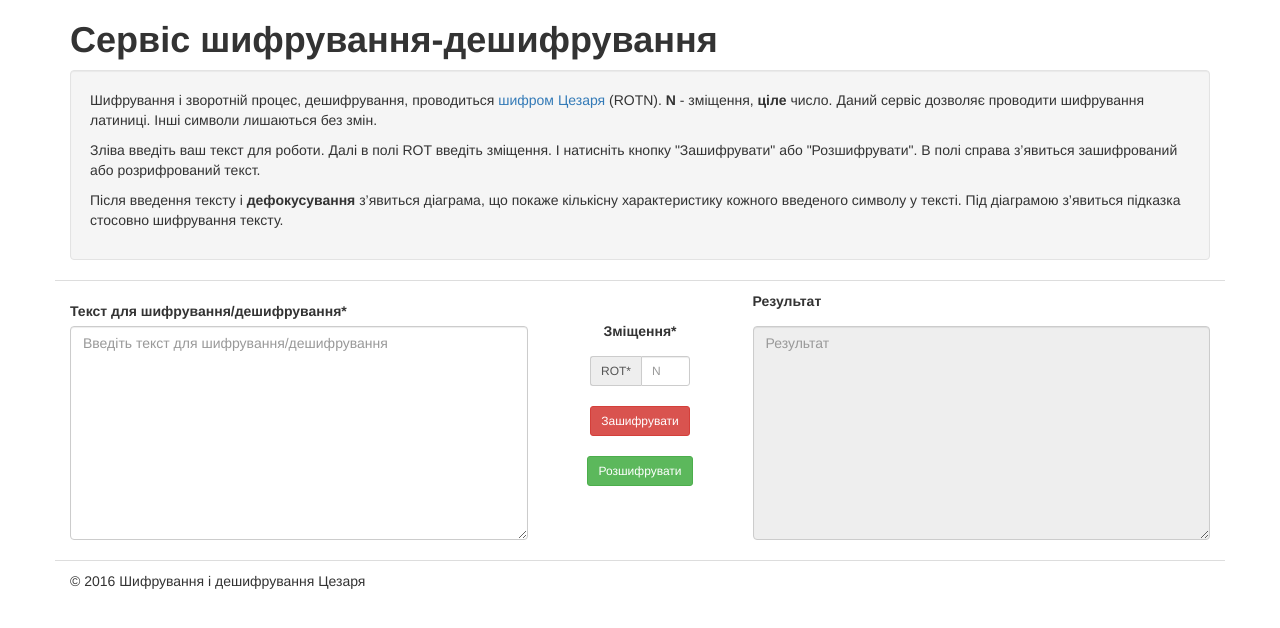
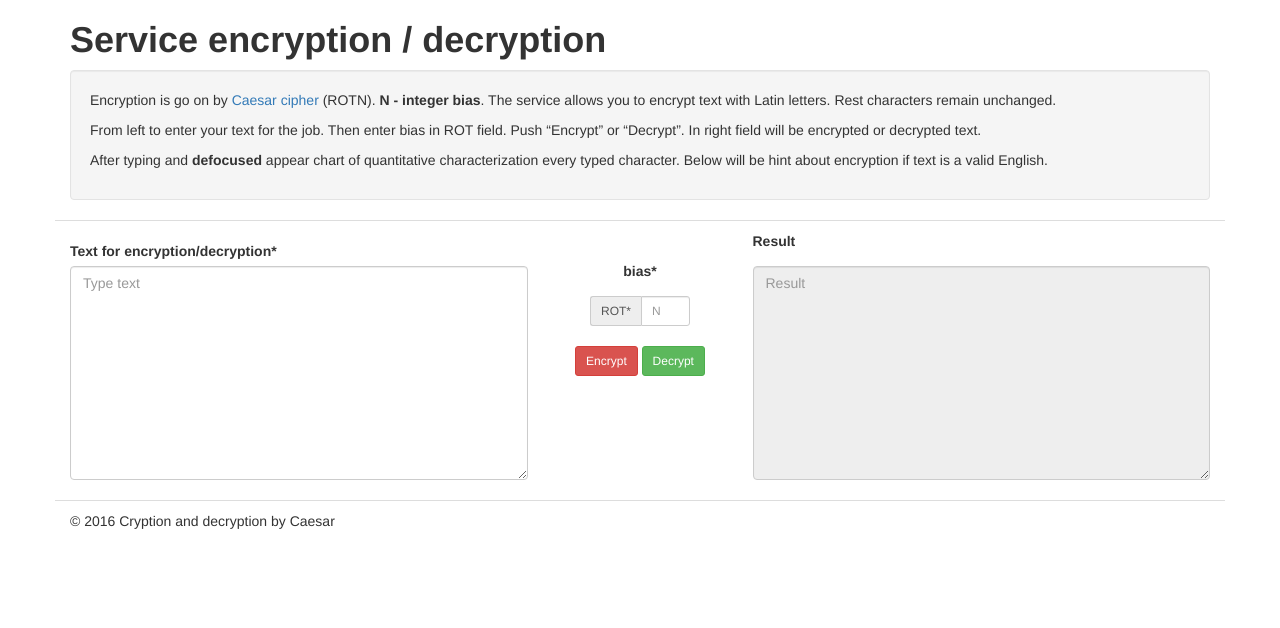
Before and after one commit to grydinywka/caesar, a Django app: page / in a window 1280 px wide. Shown: the top 628 px of the page. Run offline with Django 3.2, Linux system fonts and the light colour scheme; parts of the project's set-up code (start-up, migrations or seed data) failed here and were passed over; some libraries are stand-ins or nearby versions.

Commit message:
translated all

```diff
--- a/caesar/settings.py
+++ b/caesar/settings.py
@@ -118,7 +118,8 @@ AUTH_PASSWORD_VALIDATORS = [
 # Internationalization
 # https://docs.djangoproject.com/en/1.9/topics/i18n/
 
-LANGUAGE_CODE = 'uk-Uk'
+# LANGUAGE_CODE = 'uk-Uk'
+LANGUAGE_CODE = 'en-us'
 
 # TIME_ZONE = 'Europe/Zaporozhye'
 TIME_ZONE = 'UTC'
--- a/caesarapp/static/js/main.js
+++ b/caesarapp/static/js/main.js
@@ -16,7 +16,7 @@ function ajax_data_post_json() {
                 var rotate_error = $('#rot-error');
 
                 if ('errors' in data) {
-                    $('#status_msg').show().html('Помилки валідації! Виправте їх!.');
+                    $('#status_msg').show().html(gettext('Validation errors! Correct them!'));
                     if ('input_text' in data.errors) {
                         input_error.html(data.errors.input_text);
                         input_error.parent().addClass('has-error');
@@ -42,11 +42,11 @@ function ajax_data_post_json() {
 
 
                 if ('crypt' in data) {
-                    $("#result-field").html('Результат: Зашифрований текст');
+                    $("#result-field").html(gettext('Result: Encrypted text'));
                 } else if ('encrypt' in data) {
-                    $("#result-field").html('Результат: Розшифрований текст');
+                    $("#result-field").html(gettext('Result: Decrypted text'));
                 } else {
-                    $("#result-field").html('Результат');
+                    $("#result-field").html(gettext('Result'));
                 }
 
                 $("textarea[name='output-text']").html(data.output_text);
@@ -61,8 +61,8 @@ function charts(data,ChartType){
     google.load("visualization", "1", {packages:["corechart"], callback: drawVisualization});
     function drawVisualization(){
         var data = new google.visualization.DataTable();
-        data.addColumn('string', 'Літера');
-        data.addColumn('number', 'Кількіть літер');
+        data.addColumn('string', gettext('Letter'));
+        data.addColumn('number', gettext('Quantity of the same letters'));
         $.each(jsonData, function(i,jsonData){
             if (jsonData != undefined) {
                 var value=jsonData.value;
@@ -72,7 +72,7 @@ function charts(data,ChartType){
         });
 
         var options = {
-        title : "Частота кожного введеного символу в тексті.",
+        title : gettext("Frequency of every typed character in text."),
         colorAxis: {colors: ['#54C492', '#cc0000']},
         datalessRegionColor: '#dedede',
         defaultColor: '#dedede'
--- a/caesarapp/templates/index.html
+++ b/caesarapp/templates/index.html
@@ -1,3 +1,4 @@
+{% load i18n %}
 {% load static from staticfiles %}
 
 <!DOCTYPE html>
@@ -5,9 +6,9 @@
 
 	<head>
 		<meta charset="UTF-8"/>
-		<title>Система шифрування і дешифрування</title>
+		<title>{% trans "Service encryption / decryption" %}</title>
 		<meta name="description"
-			  value="Система шифрквання і дешифрування" />
+			  value={% trans "Service encryption / decryption" %} />
 		<meta name="viewport" content="width=device-width, initial-scale=1" />
 
 		<!-- Style Section -->
@@ -23,25 +24,28 @@
 			<!-- Start Legend -->
 			<div class="row" id="header">
 				<div class="col-xs-12">
-					<h1>Сервіс шифрування-дешифрування</h1>
+					<h1>{% trans "Service encryption / decryption" %}</h1>
 
 					<div class="alert alert-warning" id="status_msg" role="alert"></div>
 
                     <div class="well">
-                        <p>Шифрування і зворотній процес, дешифрування, проводиться <a href="https://en.wikipedia.org/wiki/Caesar_cipher">шифром Цезаря</a> (ROTN).
-					    <span class="important">N</span> - зміщення, <span class="important">ціле</span> число.
-							Даний
-							сервіс дозволяє проводити
-						шифрування латиниці. Інші символи лишаються без змін.
+                        <!--<p>Шифрування і зворотній процес, дешифрування, проводиться <a href="https://en.wikipedia.org/wiki/Caesar_cipher">шифром Цезаря</a> (ROTN).-->
+                        <p>
+							{% trans "Encryption is go on by " %}
+							<a href='https://en.wikipedia.org/wiki/Caesar_cipher'>{% trans "Caesar cipher" %}</a> (ROTN).
+					    	<span class='important'>N  - {% trans "integer bias" %}</span>.
+							{% trans "The service allows you to encrypt text with Latin letters. Rest characters remain unchanged." %}
 					    </p>
-                        <p>Зліва введіть ваш текст для роботи. Далі в полі ROT введіть зміщення. І натисніть
-                        кнопку "Зашифрувати" або "Розшифрувати". В полі справа з’явиться зашифрований або
-                            розрифрований текст.</p>
-						<p>Після введення тексту і <span class="important">дефокусування</span> з’явиться
-							діаграма, що
-							покаже кількісну характеристику
-							кожного	введеного символу у	тексті. Під діаграмою з’явиться
-							підказка стосовно шифрування тексту.
+                        <p>
+							{% trans "From left to enter your text for the job. Then enter bias in ROT field." %}
+							{% trans "Push &ldquo;Encrypt&rdquo; or &ldquo;Decrypt&rdquo;." %}
+							{% trans "In right field will be encrypted or decrypted	text." %}
+						</p>
+						<p>
+							{% trans "After typing and " %}<span class="important">
+							{% trans "defocused" %}</span>
+							{% trans " appear chart of quantitative characterization every typed character." %}
+							{% trans "Below will be hint about encryption if text is a valid English." %}
 						</p>
                     </div>
 				</div>
@@ -55,31 +59,33 @@
 
 					<div class="col-xs-5">
 						<span id="input-text-error" class="help-block"></span>
-                        <label for="input-text" class="control-label">Текст для шифрування/дешифрування*</label>
+                        <label for="input-text" class="control-label">
+							{% trans "Text for encryption/decryption" %}*
+						</label>
 						<textarea name="input-text" id="input-text" rows="10" class="form-control"
-								  placeholder="Введіть текст для шифрування/дешифрування"></textarea>
+								  placeholder="{% trans 'Type text' %}"></textarea>
 					</div>
 
 					<div class="col-xs-2" id="buttons">
 						<span id="rot-error" class="help-block"></span>
-						<div><label for="rot" class="control-label">Зміщення*</label></div>
+						<div><label for="rot" class="control-label">{% trans "bias" %}*</label></div>
 						<div class="input-group input-group-sm">
 							<span for="rot" class="input-group-addon sizing-addon3">ROT*</span>
 							<input type="text" class="form-control" placeholder="N"
 								 value="" name="rot" id="rot"
 								 aria-describedby="sizing-addon3">
 						</div>
-						<input type="submit" value="Зашифрувати" name="crypt"
+						<input type="submit" value="{% trans 'Encrypt' %}" name="crypt"
 							   class="btn btn-danger btn-sm"/>
-						<input type="submit" value="Розшифрувати" name="encrypt"
+						<input type="submit" value="{% trans 'Decrypt' %}" name="encrypt"
 							   class="btn btn-success btn-sm"/>
 					</div>
 
 					<div class="col-xs-5">
-                        <label class="control-label" id="result-field">Результат</label>
+                        <label class="control-label" id="result-field">{% trans "Result" %}</label>
 						<span id="output-text-error" class="help-block"></span>
 						<textarea readonly="readonly" name="output-text" id="output-text" rows="10" class="form-control"
-								  placeholder="Результат"></textarea>
+								  placeholder="{% trans 'Result' %}"></textarea>
 					</div>
 				</form>
 			</div>
@@ -98,7 +104,7 @@
 				<div class="col-xs-12">
 
                     <div class="alert alert-info">
-                        <strong>Info!</strong> Порада стосовно шифрування.
+                        <strong>{% trans 'Info!' %}</strong>{% trans " about encryption: " %}
                     </div>
 				</div>
 			</div>
@@ -107,7 +113,7 @@
 			<!-- Start Footer -->
 			<div class="row" id="footer">
 				<div class="col-xs-12">
-					&copy; 2016 Шифрування і дешифрування Цезаря
+					&copy; 2016 {% trans "Cryption and decryption by Caesar" %}
 				</div>
 			</div>
 			<!-- End Footer -->
--- a/caesarapp/views.py
+++ b/caesarapp/views.py
@@ -1,9 +1,8 @@
-# -*- coding: utf-8 -*-
-
 import os, redis
 
 from django.shortcuts import render
 from django.http import JsonResponse
+from django.utils.translation import ugettext as _
 
 def is_alpha(c):
     c = ord(c)
@@ -65,20 +64,20 @@ def index(request):
             # Validate input-text field
             input_text = data.has_key('input-text') and data["input-text"] or ''
             if not input_text:
-                errors['input_text'] = u'Текст для шифрування/дешифрування є обов’язковим!'
+                errors['input_text'] = _(u'Text is required!')
             else:
                 result_dict['input_text'] = data['input-text']
 
             # Validate rotate field
             rot = data.has_key('rot') and data['rot'] or ''
             if not rot:
-                errors['rot'] = u'Зміщення є обов’язковим!'
+                errors['rot'] = _(u'Bias is required!')
             # elif date is not integer or is not number
             else:
                 try:
                     rot = int(rot)
                 except Exception:
-                    errors['rot'] = u'Невірне значення зміщення! Введіть ціле число!'
+                    errors['rot'] = _(u'Incorrect bias! Type integer!')
                 result_dict['rot'] = rot
 
             result_dict["output_text"] = ''
@@ -123,7 +122,7 @@ def index(request):
             if length_of_data == 0:
                 res_string = False
             elif counter_word == length_of_data:
-                res_string = u"Це незашифрований текст! Кожне слово є словом англійської мови."
+                res_string = _(u"It isn't encrypted text! Every word is word of English language.")
             elif counter_word == 0:
                 rotate = getRot(textdata[0], r)
                 if rotate > 0: # if word is crypted
@@ -135,14 +134,15 @@ def index(request):
                             count_crypted += 1
                         i += 1
                     if count_crypted == length_of_data:
-                        res_string = u"Текст зашифровано в ROT{}".format(rotate)
+                        res_string = _(u"Text encrypted in ROT{}").format(rotate)
                     else:
-                        res_string = u"{} слів зашифровано в ROT{}, решта або мають помилки, або зашифровані " \
-                                     u"по-іншому.".format(count_crypted, rotate)
+                        res_string = _(u"{} words encrypted in ROT{}, rest or have errors, "\
+                                       u"or encrypted " \
+                                     u"in other way").format(count_crypted, rotate)
                 else:
-                    res_string = u"Не вдається визначити шифрування цього тексту!"
+                    res_string = _(u"Unable to determine the encryption of the text!")
             else: # 0 < counter_word < length_of_data
-                res_string = u"Введений текст містить {} слів, решти {} немає в словнику англ. мови.".format(
+                res_string = _(u"Typed text consist of {} words, rest {} - not in the dictionary.").format(
                     counter_word, length_of_data - counter_word)
 
             return JsonResponse({'result': res_string}, safe=False)
```
Also changed, not shown: caesarapp/locale/en/LC_MESSAGES/django.po (added), caesarapp/locale/en/LC_MESSAGES/djangojs.po, caesarapp/locale/uk/LC_MESSAGES/django.po (added), caesarapp/locale/uk/LC_MESSAGES/djangojs.po.
